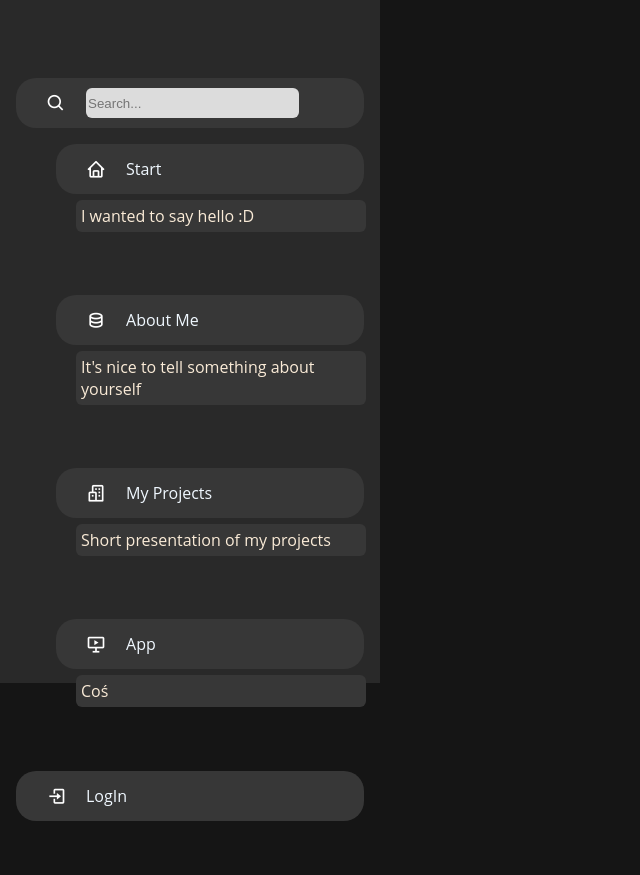
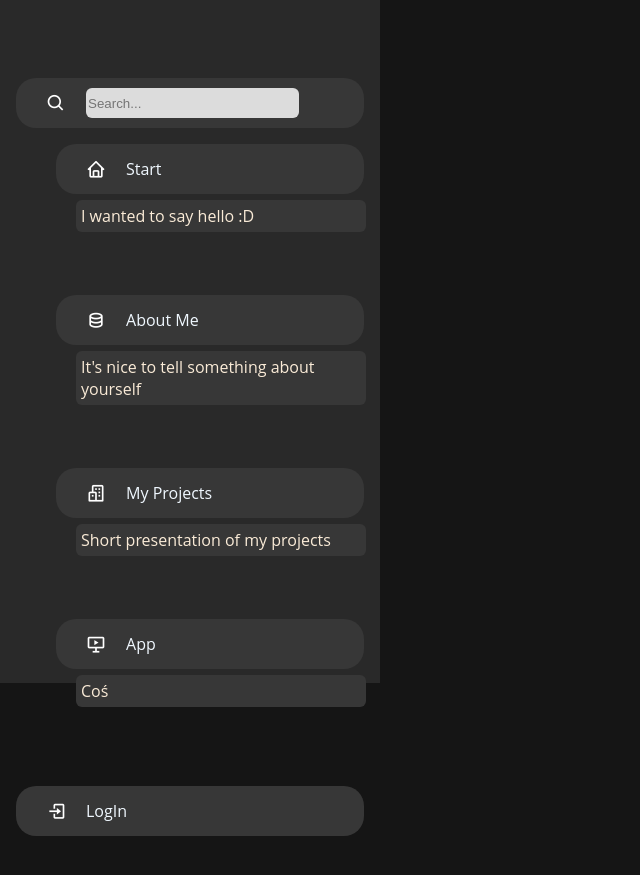
Before and after one commit to TheZetClaudio/Portfolio-2, a plain HTML site: page index.html in a window 1280 px wide. Shown: the part 117-992 px from the top of the page, without its empty margins (0-640 px from the left). Drawn offline with nearby package versions, Linux system fonts and the light colour scheme.

Commit message:
Updata Aside

```diff
--- a/Aside.css
+++ b/Aside.css
@@ -3,7 +3,7 @@
 
 aside{
     position: fixed;
-     height: 100%;
+    height: 100%;
     width: 380px;
     top: 0;
     left: 0;
@@ -56,6 +56,12 @@ aside header .toggle{
     font-size: 26px;
     border-radius: 50%;
     cursor: pointer;
+}
+aside .Menu-bar{
+    height: 80%;
+    display: flex;
+    justify-content: space-between;
+    flex-direction: column;
 }
 aside .Menu-bar li{
     height: 50px;
--- /dev/null
+++ b/ResAside.css
@@ -0,0 +1 @@
+/* Responsywne "Aside" hight = 916px width = 690px */
--- a/index.html
+++ b/index.html
@@ -45,6 +45,7 @@
         <br>
         <br>
         <div class="Menu-bar">
+            <div class="">
             <li class="Search-box">
                     <i class='bx bx-search icon'></i>
                     <input type="search" name="" id="" placeholder="Search...">
@@ -83,12 +84,16 @@
                 <p>Coś</p>
                 <br>
             </ul>
+        </div>
+
+            <div class="bottom">
                 <li class="Aside-link">
                  <a href="#">
                         <i class='bx bx-log-in icon' ></i>
                         <span class="Menu-text">LogIn</span>
                   </a>
                 </li>
+             </div>
         </div>
 
         <!-- <div class="All-asidelink">
```
Lines whose indentation alone changed are shown as unchanged.
